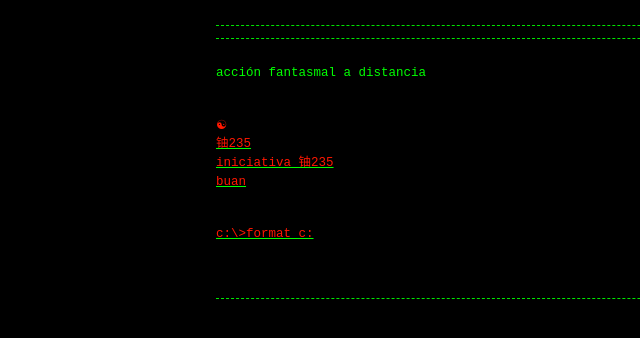
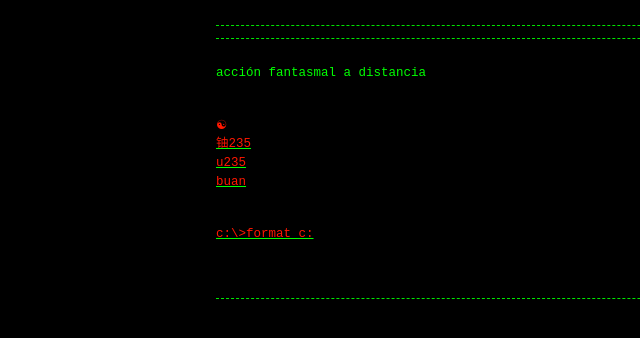
Before and after one commit to Guerrillaradio/accion_fantasmal_a_distancia, a Jekyll site: the page built from index.md, in a window 1280 px wide. Shown: the top 338 px of the page, without its empty margins (124-764 px from the left). Built offline with Jekyll 4.4.1, drawn with Linux system fonts in a browser that asks for light colours; our own code applies the rules of GitHub Pages for plain Markdown files.

Commit message:
Update index.md

```diff
--- a/index.md
+++ b/index.md
@@ -4,7 +4,7 @@
 <div><font color="#ff1700">☯︎</font></div><div></div><div><font color="#ff1700"> </font><font color="#ff2d00"> </font></div>
 <a href="https://guerrillaradio.github.io/u235/"><div><font color="#ff1700">铀235</font></div><div></div><div><font color="#ff1700"> </font><font color="#ff2d00"> </font></div></a>
 <div><font color="#ff1700"></font></div><div></div><div><font color="#ff1700"> </font><font color="#ff2d00"> </font></div>
-<a href="https://archive.org/details/@iniciativa_u235"><div><font color="#ff1700">iniciativa 铀235</font></div><div></div><div><font color="#ff1700"> </font><font color="#ff2d00"> </font></div></a>
+<a href="https://archive.org/details/@iniciativa_u235"><div><font color="#ff1700">u235</font></div><div></div><div><font color="#ff1700"> </font><font color="#ff2d00"> </font></div></a>
 <div><font color="#ff1700"></font></div><div></div><div><font color="#ff1700"> </font><font color="#ff2d00"> </font></div>
 <a href="https://guerrillaradio.github.io/buan/"><div><font color="#ff1700">buan</font></div><div></div><div><font color="#ff1700"> </font><font color="#ff2d00"> </font></div></a>
 
```
